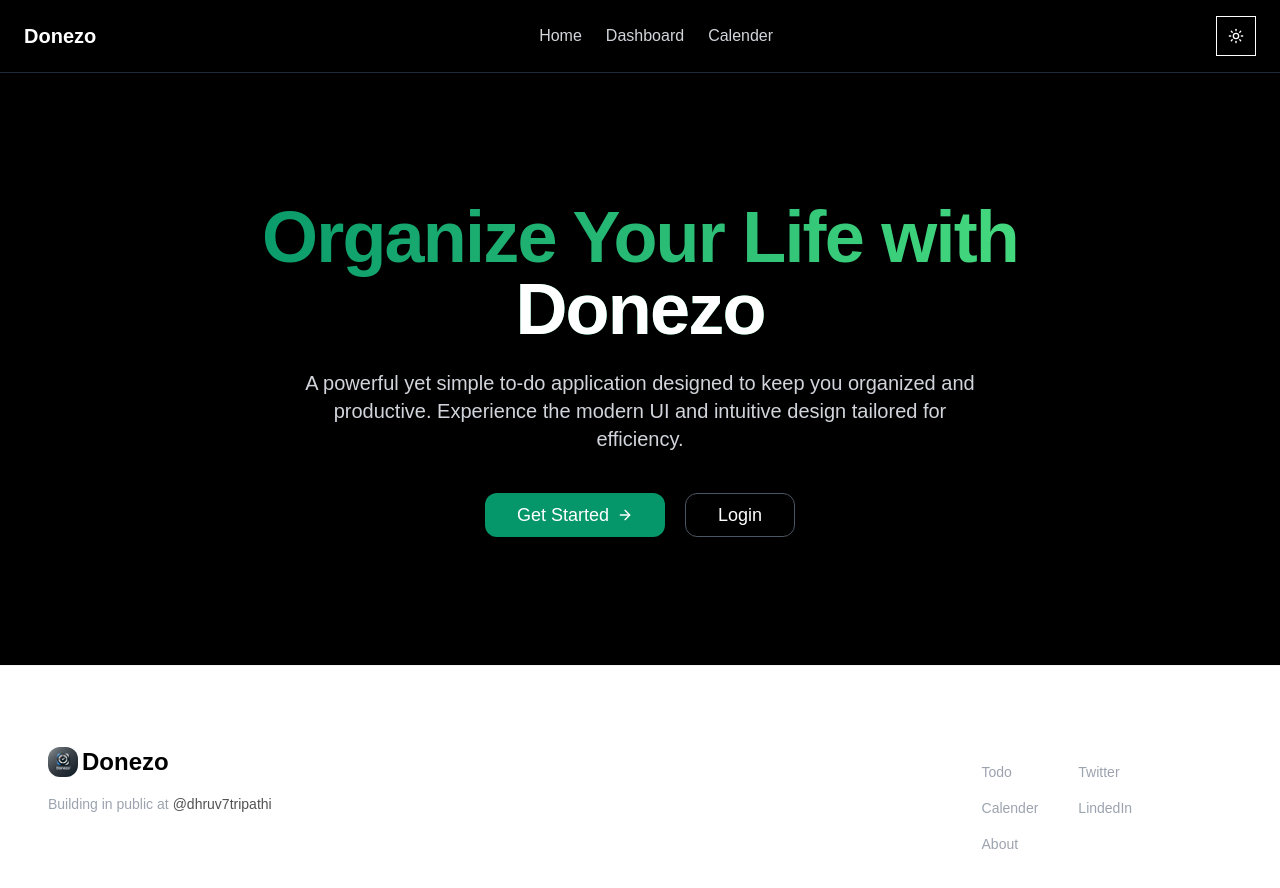
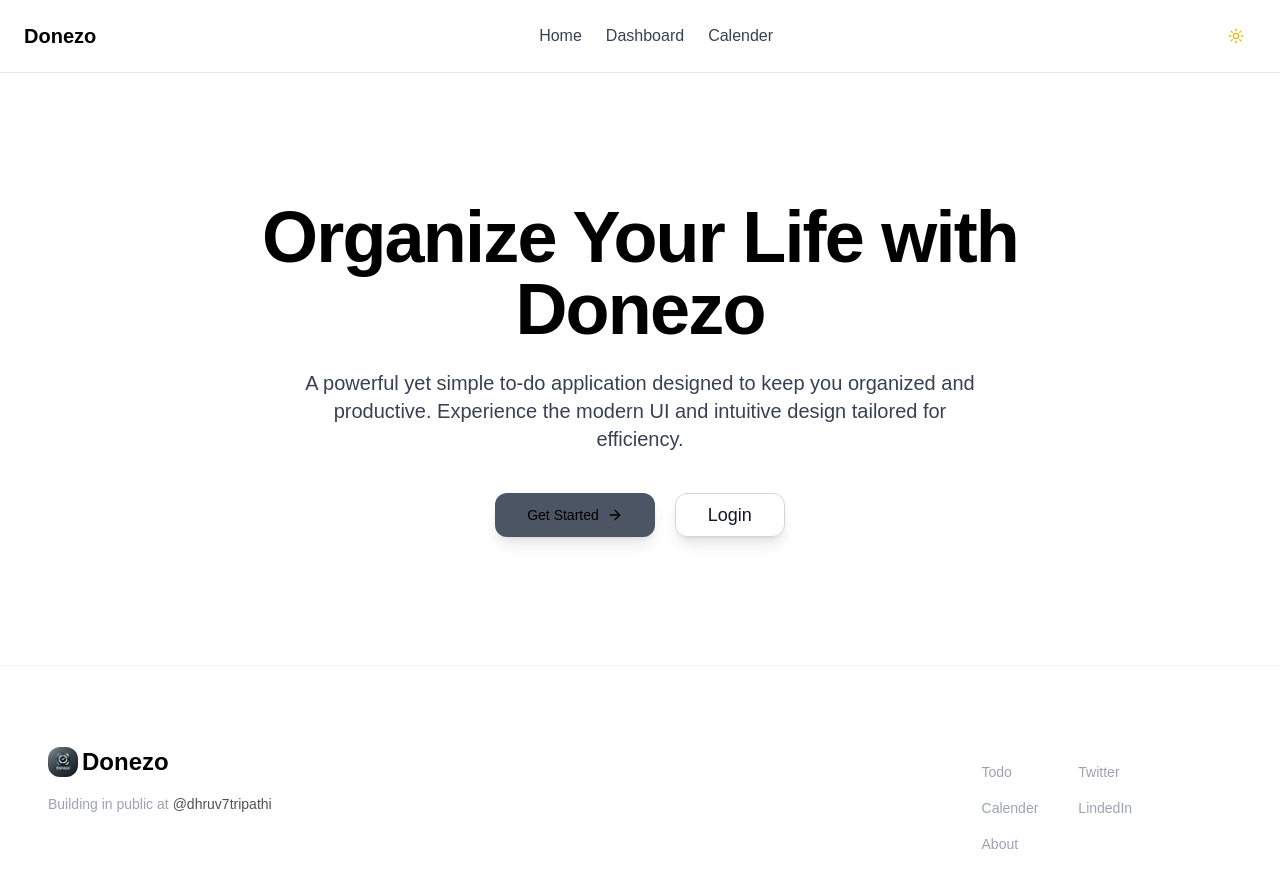
Before and after one commit to Dhruv7Tripathi/Donezo, a Next.js app: page / in a window 1280 px wide. Shown: the top 888 px of the page. Built offline with nearby package versions, Linux system fonts and the light colour scheme.

Commit message:
theme toggle added

```diff
--- a/components/darkmode.tsx
+++ b/components/darkmode.tsx
@@ -1,27 +1,25 @@
-"use client"
+"use client";
 
-import * as React from "react"
-import { Moon, Sun } from "lucide-react"
-import { useTheme } from "next-themes"
-
-import { Button } from "@/components/ui/button"
+import { useTheme } from "next-themes";
 import {
   DropdownMenu,
   DropdownMenuContent,
   DropdownMenuItem,
   DropdownMenuTrigger,
-} from "@/components/ui/dropdown-menu"
+} from "./ui/dropdown-menu";
+import { Button } from "./ui/button";
+import { Moon, Sun } from "lucide-react";
 
 export function ModeToggle() {
-  const { setTheme } = useTheme()
+  const { setTheme } = useTheme();
 
   return (
     <DropdownMenu>
       <DropdownMenuTrigger asChild>
-        <Button variant="outline" size="icon">
+        <Button variant="ghost" className="w-10 px-0">
           <Sun className="h-[1.2rem] w-[1.2rem] rotate-0 scale-100 transition-all dark:-rotate-90 dark:scale-0" />
           <Moon className="absolute h-[1.2rem] w-[1.2rem] rotate-90 scale-0 transition-all dark:rotate-0 dark:scale-100" />
-          <span className="sr-only">Toggle theme</span>
+          <span className="sr-only">Toggle Theme</span>
         </Button>
       </DropdownMenuTrigger>
       <DropdownMenuContent align="end">
@@ -31,7 +29,10 @@ export function ModeToggle() {
         <DropdownMenuItem onClick={() => setTheme("dark")}>
           Dark
         </DropdownMenuItem>
+        <DropdownMenuItem onClick={() => setTheme("system")}>
+          System
+        </DropdownMenuItem>
       </DropdownMenuContent>
     </DropdownMenu>
-  )
+  );
 }
--- a/components/footer.tsx
+++ b/components/footer.tsx
@@ -40,6 +40,10 @@ const Footer = () => {
               <p className="hover:text-foreground/80 text-foreground/60">LindedIn</p>
             </Link>
           </div>
+          {/* <div className="flex justify-center space-y-4 flex-col mt-4">
+            <p className="hover:text-foreground/80 text-foreground/60"><a href='/termsofservice' target='_blank'>Terms of Service</a></p>
+            <p className="hover:text-foreground/80 text-foreground/60"><a href='/privacypolicy' target='_blank'>Privacy Policy</a></p>
+          </div> */}
         </div>
       </div>
     </div>
--- a/components/landingpage.tsx
+++ b/components/landingpage.tsx
@@ -5,7 +5,7 @@ import { motion } from 'framer-motion'
 import { Button } from '@/components/ui/button'
 import { ArrowRight, Menu } from 'lucide-react'
 import Footer from '@/components/footer'
-import { ModeToggle } from '@/components/darkmode'
+import { Themetoggle } from './ui/themetoggle'
 
 const fadeIn = {
   initial: { opacity: 0, y: 20 },
@@ -23,26 +23,26 @@ const stagger = {
 
 export default function LP() {
   return (
-    <main className="min-h-screen flex flex-col justify-between bg-black text-white relative">
-      <nav className="w-full px-6 py-4 flex items-center justify-between border-b border-gray-800">
+    <main className="min-h-screen flex flex-col justify-between bg-white dark:bg-black text-black dark:text-white relative">
+      <nav className="w-full px-6 py-4 flex items-center justify-between border-b border-gray-200 dark:border-gray-800 bg-white dark:bg-black">
         <div className="flex items-center space-x-2">
-          <h1 className="text-xl font-bold text-white">Donezo</h1>
+          <h1 className="text-xl font-bold text-black dark:text-white">Donezo</h1>
         </div>
 
         <div className="hidden md:flex items-center space-x-6">
-          <Link href="/" className="text-gray-300 hover:text-white transition">
+          <Link href="/" className="text-gray-700 dark:text-gray-300 hover:text-black dark:hover:text-white transition">
             Home
           </Link>
-          <Link href="/createTodo" className="text-gray-300 hover:text-white transition">
+          <Link href="/createTodo" className="text-gray-700 dark:text-gray-300 hover:text-black dark:hover:text-white transition">
             Dashboard
           </Link>
-          <Link href="/calender" className="text-gray-300 hover:text-white transition">
+          <Link href="/calender" className="text-gray-700 dark:text-gray-300 hover:text-black dark:hover:text-white transition">
             Calender
           </Link>
         </div>
 
         <div className="flex items-center space-x-4">
-          <ModeToggle />
+          <Themetoggle />
           <div className="md:hidden">
             <Button variant="ghost" size="icon">
               <Menu className="h-6 w-6" />
@@ -58,14 +58,14 @@ export default function LP() {
         variants={stagger}
       >
         <motion.h1
-          className="text-5xl sm:text-6xl lg:text-7xl font-extrabold tracking-tight bg-clip-text text-transparent bg-gradient-to-r from-emerald-600 to-green-400 dark:from-emerald-400 dark:to-green-200"
+          className="text-5xl sm:text-6xl lg:text-7xl font-extrabold tracking-tight bg-clip-text text-black dark:text-white bg-gradient"
           variants={fadeIn}
         >
-          Organize Your Life with <span className="text-white">Donezo</span>
+          Organize Your Life with <span className="text-black dark:text-white">Donezo</span>
         </motion.h1>
 
         <motion.p
-          className="mt-6 text-lg sm:text-xl text-gray-300 max-w-2xl mx-auto leading-relaxed"
+          className="mt-6 text-lg sm:text-xl text-gray-700 dark:text-gray-300 max-w-2xl mx-auto leading-relaxed"
           variants={fadeIn}
         >
           A powerful yet simple to-do application designed to keep you organized and productive.
@@ -76,14 +76,14 @@ export default function LP() {
           className="mt-10 flex flex-col sm:flex-row gap-5 justify-center"
           variants={fadeIn}
         >
-          <Button asChild size="lg" className="px-8 py-3 text-lg bg-emerald-600 hover:bg-emerald-700 dark:bg-emerald-500 dark:hover:bg-emerald-600 rounded-xl shadow-lg transition-transform transform hover:scale-105">
+          <Button asChild size="lg" className="px-8 py-3 text-black hover:text-white bg-gray-600  dark:bg-emerald-500 dark:hover:bg-emerald-600 rounded-xl shadow-lg transition-transform transform hover:scale-105">
             <Link href="/createTodo" className="flex items-center gap-2">
               Get Started
               <ArrowRight className="h-5 w-5" />
             </Link>
           </Button>
 
-          <Button asChild variant="outline" size="lg" className="px-8 py-3 text-lg border-gray-600 text-white hover:bg-gray-800 rounded-xl shadow-lg transition-transform transform hover:scale-105">
+          <Button asChild variant="outline" size="lg" className="px-8 py-3 text-lg border-gray-300 dark:border-gray-600 text-gray-900 dark:text-white hover:bg-gray-100 dark:hover:bg-gray-800 rounded-xl shadow-lg transition-transform transform hover:scale-105">
             <Link href="/signin">
               Login
             </Link>
--- /dev/null
+++ b/components/ui/themetoggle.tsx
@@ -0,0 +1,35 @@
+"use client";
+
+import * as React from "react";
+import { Moon, Sun } from "lucide-react";
+import { useTheme } from "next-themes";
+import { Button } from "@/components/ui/button";
+import { toast } from "@/hooks/use-toast";
+
+export function Themetoggle() {
+  const { theme, setTheme } = useTheme();
+
+  const handleClick = () => {
+    setTheme(theme === "light" ? "dark" : "light");
+
+    if (theme === "dark") {
+      toast({
+        title: 'Consider using Dark Mode',
+        description: 'For the best user experience, we recommend using the dark mode.',
+      });
+    }
+  };
+
+  return (
+    <Button
+      variant="ghost"
+      size="icon"
+      className="relative h-10 w-10 rounded-full bg-transparent hover:bg-slate-100 dark:hover:bg-neutral-900"
+      onClick={handleClick}
+    >
+      <Sun className="h-6 w-6 rotate-0 scale-100 transition-all duration-300 dark:-rotate-90 dark:scale-0 text-yellow-500 hover:text-yellow-600" />
+      <Moon className="absolute h-6 w-6 rotate-90 scale-0 transition-all duration-300 dark:rotate-0 dark:scale-100 text-slate-700 dark:text-slate-200" />
+      <span className="sr-only">Toggle theme</span>
+    </Button>
+  );
+}
```
